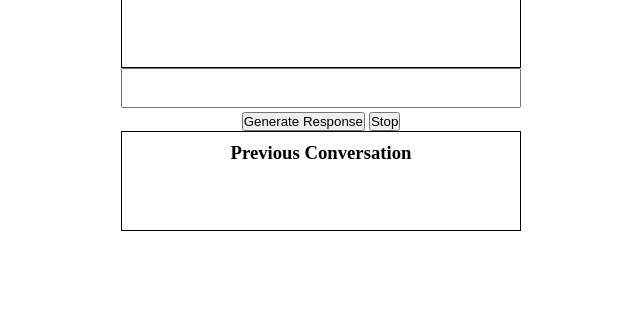
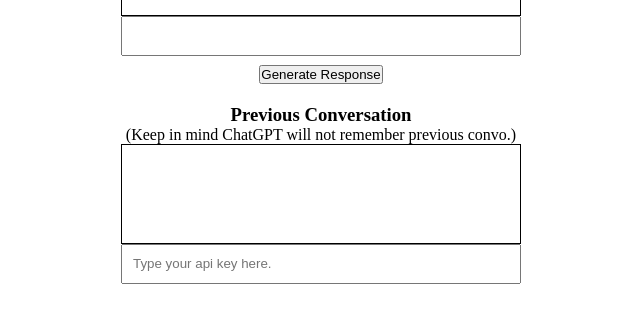
Before and after one commit to isaiahthedev/ChatGPT-Chatbot-Github-Pages, a website: page index.html in a window 1280 px wide. Shown: the part 319-642 px from the top of the page, without its empty margins (319-959 px from the left). Drawn offline with Linux system fonts and the light colour scheme.

Commit message:
added a place for users to input their api key to test the application

```diff
--- a/index.html
+++ b/index.html
@@ -17,10 +17,13 @@
         </div>
         <button id="gen-btn">Generate Response</button>
         <button id="stop-btn">Stop</button>
+        <h3>Previous Conversation</h3>
+        <p>(Keep in mind ChatGPT will not remember previous convo.)</p>
         <div id="previous">
-            <h3>Previous Conversation</h3>
+
             <p id="prev"></p>
         </div>
+        <input id="api" type="password" placeholder="Type your api key here.">
     </div>
 
     <script src="script.js" type="module"></script>
--- a/script.js
+++ b/script.js
@@ -1,7 +1,6 @@
-import { KEY } from "./api.js"
+const API_URL = "https://api.openai.com/v1/chat/completions";
 
-const API_KEY = KEY;
-const API_URL = "https://api.openai.com/v1/chat/completions";
+let API_KEY = `"${document.getElementById('api').value}"`;
 
 const promptInput = document.getElementById('prompt-input');
 
@@ -18,6 +17,7 @@ const generate = async () => {
     }
     gen.disabled = true;
     gen.innerText = "Generating...";
+    API_KEY = `${document.getElementById('api').value}`;
     try {
         const gpt = await fetch(API_URL, {
             method: "POST",
@@ -27,7 +27,7 @@ const generate = async () => {
             },
             body: JSON.stringify({
                 model: "gpt-3.5-turbo",
-                messages: [{role: "user", content: `Here is my prompt: "${promptInput.value}" and here is our conversation so far: "${prev.innerText}". You are GPT, and I am User. Do not use any of our previous conversation in your response only answer the prompt without saying User: or GPT:`}]
+                messages: [{role: "user", content: promptInput.value}]
             })
         });
         const data = await gpt.json()
--- a/styles.css
+++ b/styles.css
@@ -46,3 +46,17 @@ body {
 #previous h3 {
     text-align: center;
 }
+#api {
+    height: 40px;
+    width: 400px;
+    padding-left: 10px;
+}
+h3 {
+    margin-top: 20px;
+}
+#stop-btn {
+    display: none;
+}
+button {
+    margin-top: 5px;
+}
```
